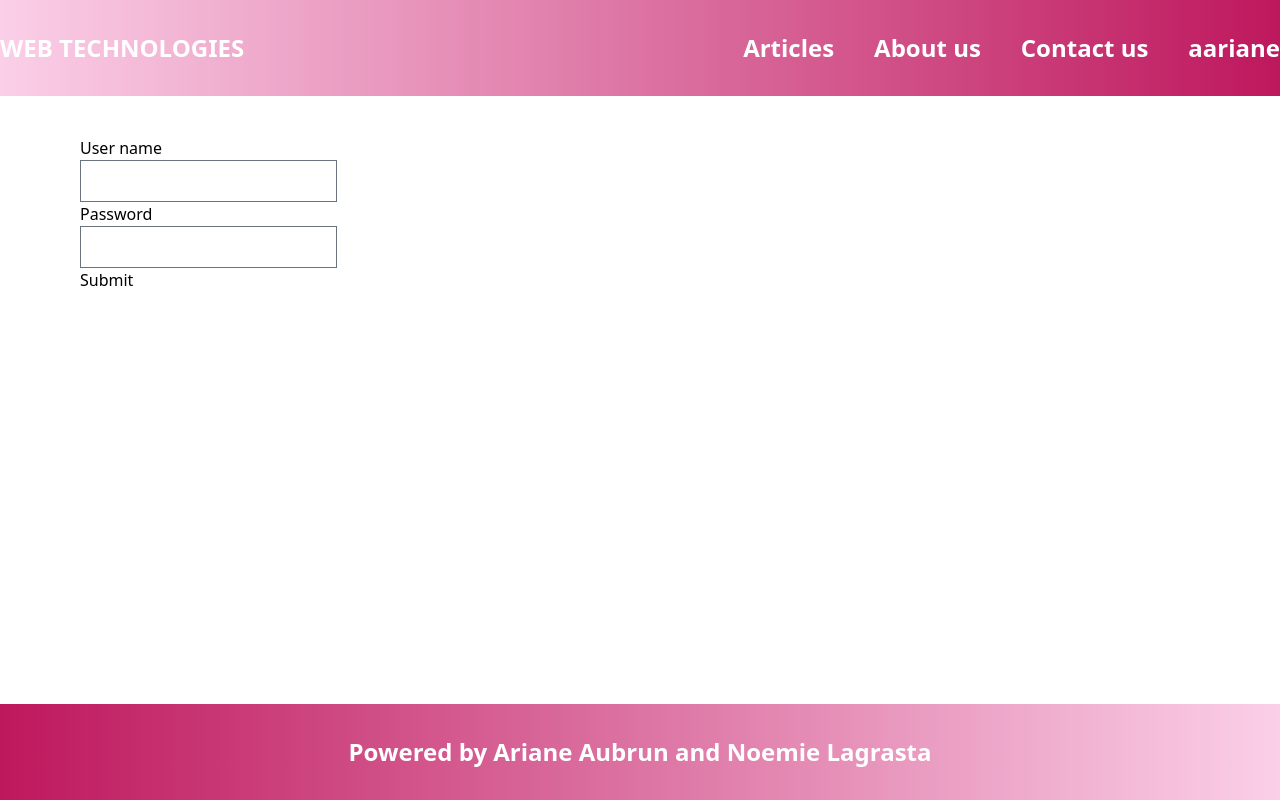
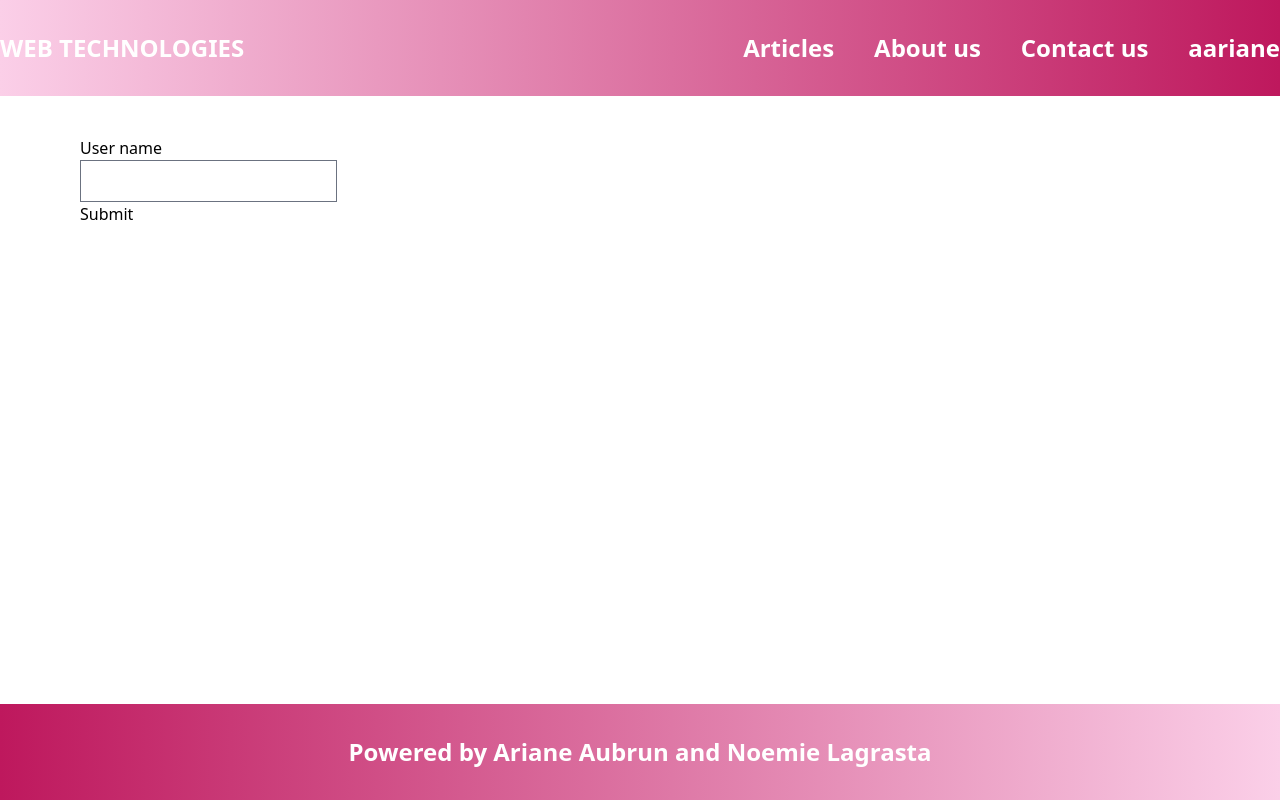
Before and after one commit to Noemie-lagrasta/ece-webtech-2023-fall-gr02-01, a Next.js app in the folder app/: page /login-controlled in a window 1280 px wide. Built offline with nearby package versions, Linux system fonts and the light colour scheme.

Commit message:
feat: update lab 7

```diff
--- a/app/pages/login-controlled.js
+++ b/app/pages/login-controlled.js
@@ -3,9 +3,11 @@ import Layout from '../components/Layout.js'
 
 const MyForm = function() {
   const [data, setData] = useState({})
+  const [displayText, setDisplayText] = useState('')
+
   const onSubmit = function(e) {
     e.preventDefault()
-    console.log(data)
+    setDisplayText(data.my_input)
   }
   return (
     <Layout>
@@ -15,16 +17,7 @@ const MyForm = function() {
           <input
             type="text"
             name="my_input"
-            value={data.my_value}
-            onChange={e => setData({...data, ...{my_input: e.target.value}})}
-          />
-        </div>
-        <h2>Password</h2>
-        <div>
-          <input
-            type="text"
-            name="my_input"
-            value={data.my_value}
+            value={data.my_input}
             onChange={e => setData({...data, ...{my_input: e.target.value}})}
           />
         </div>
@@ -34,6 +27,7 @@ const MyForm = function() {
           </button>
         </div>
       </form>
+      <p>{displayText}</p>
     </Layout>
   )
 }
```
